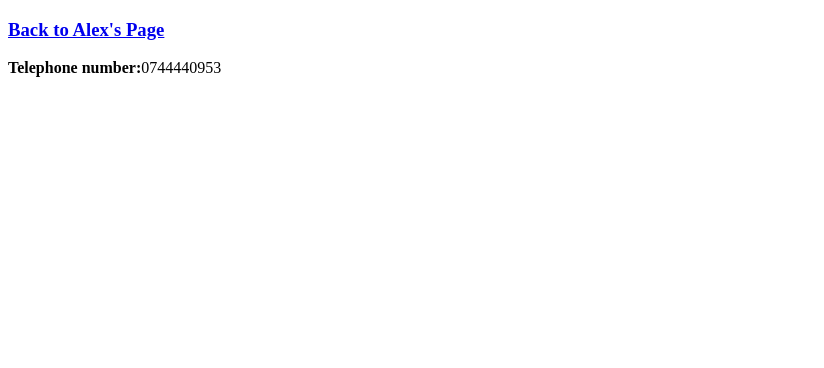
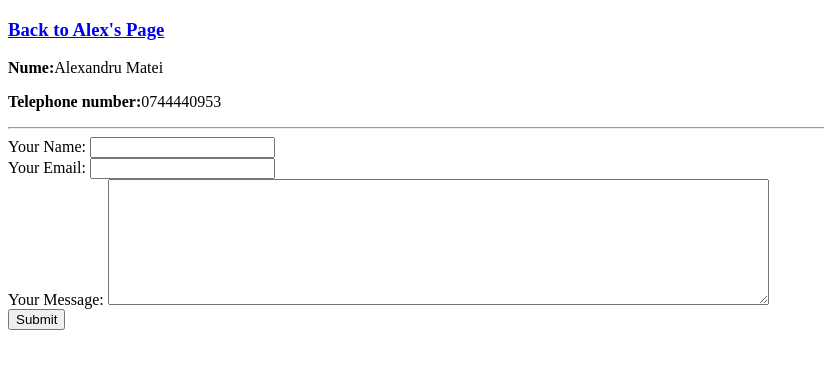
Before and after one commit to alexmatei90/Learn-Code, a plain HTML site: page HTML - Personal site/contact.html in a window 1280 px wide. Shown: the whole page, without its empty margins (0-824 px from the left). Drawn offline with Linux system fonts and the light colour scheme.

Commit message:
Update all

```diff
--- a/HTML - Personal site/contact.html
+++ b/HTML - Personal site/contact.html
@@ -1,11 +1,25 @@
 <!DOCTYPE html>
 <html lang="en" dir="ltr">
+
 <head>
   <meta charset="utf-8">
   <title>Contact Page</title>
 </head>
+
 <body>
   <h3><a href="index.html">Back to Alex's Page</a></h3>
+  <p><b>Nume:</b>Alexandru Matei</p>
   <p><b>Telephone number:</b>0744440953</p>
+<hr>
+  <form class="" action="mailto:alexmatei90@gmail.com" method="post">
+    <label>Your Name:</label>
+    <input type="text" name="" value=""><br>
+    <label>Your Email:</label>
+    <input type="email" name="" value=""><br>
+    <label>Your Message:</label>
+    <textarea name="name" rows="8" cols="80"></textarea><br>
+    <input type="submit" name="submit_button" value="Submit">
+  </form>
 </body>
+
 </html>
```
Also changed, not shown: Pile of shit/inputs.html (added, +18 -0 lines). Lines whose indentation alone changed are shown as unchanged.
